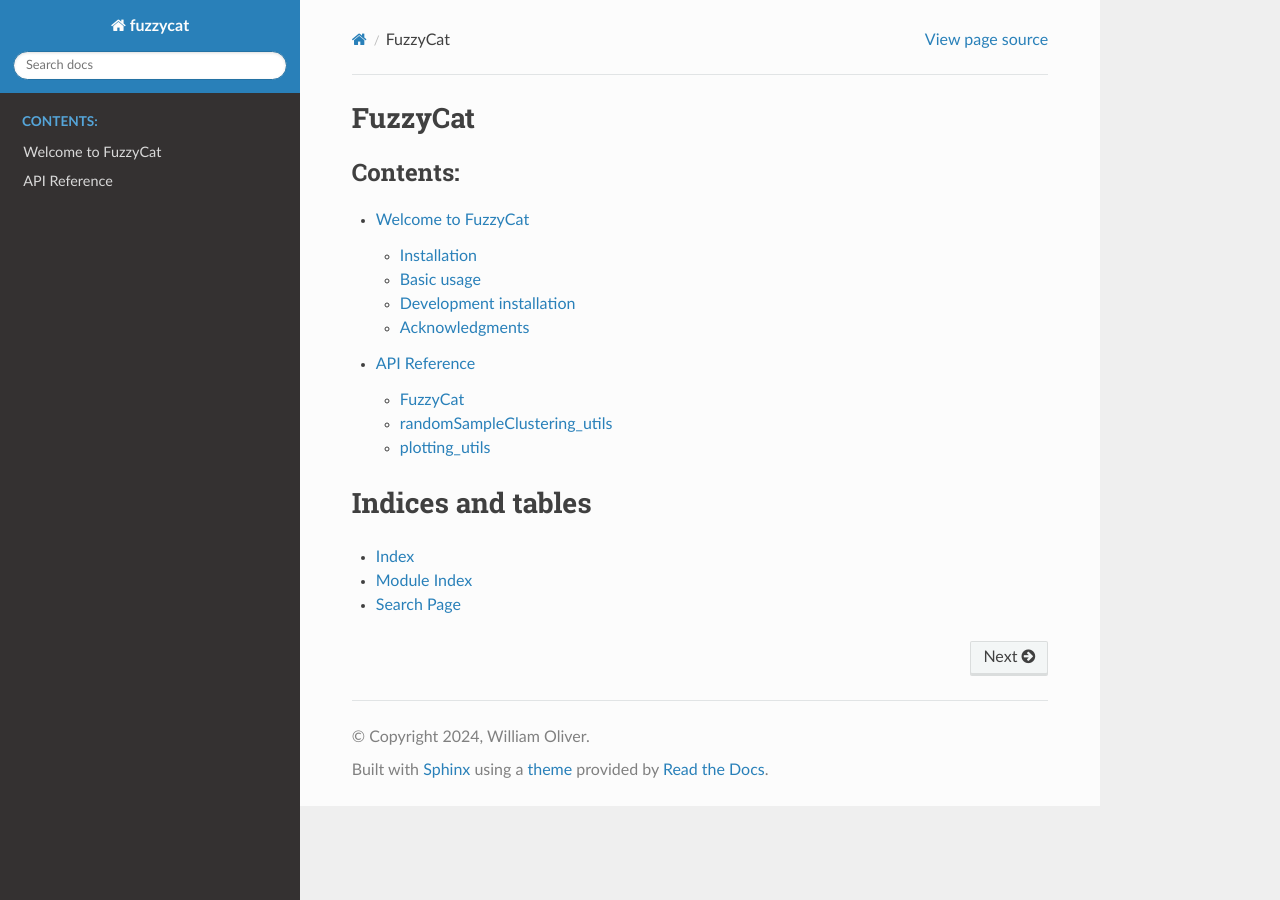
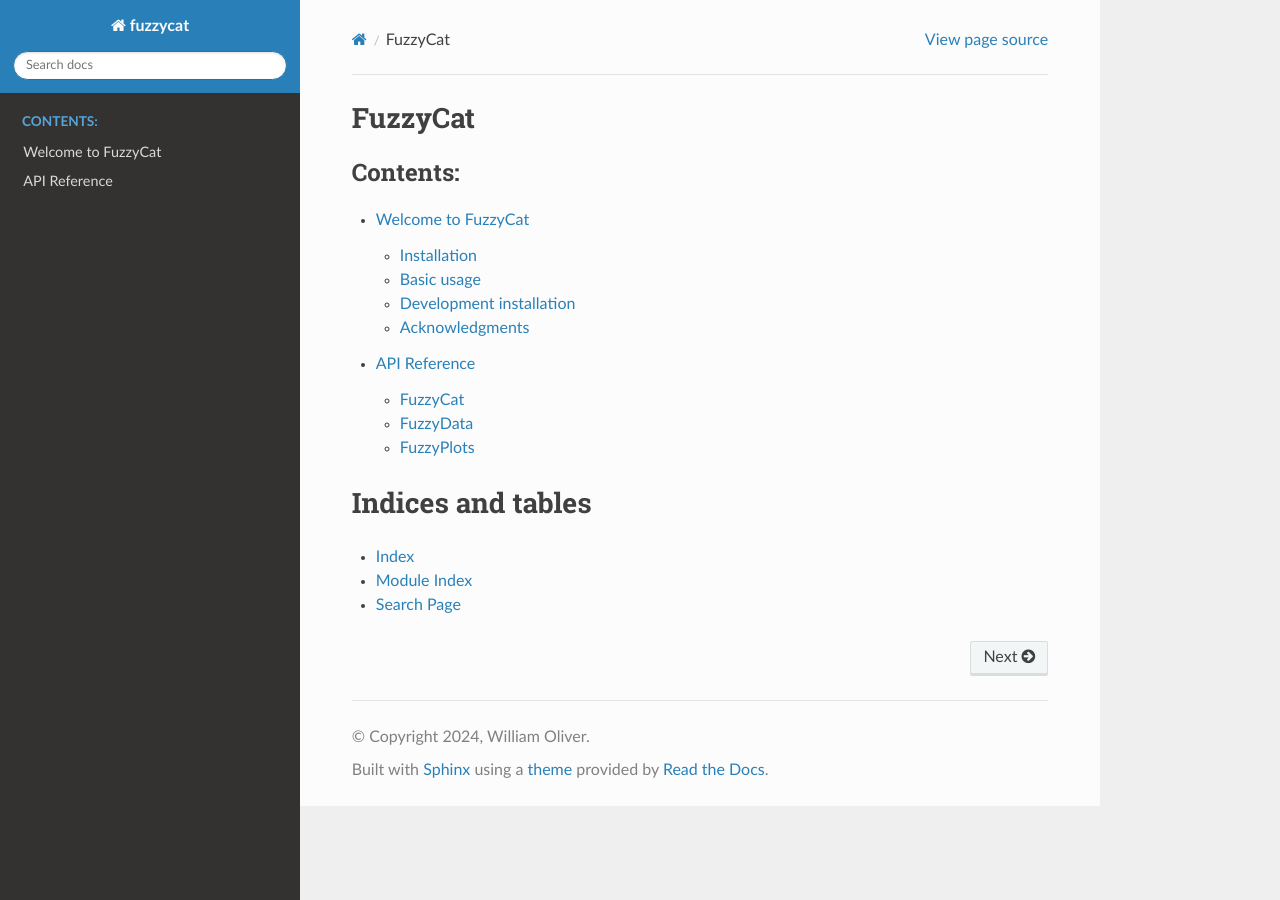
Before and after one commit to william-h-oliver/fuzzycat, a Sphinx documentation site: the page built from doc/index.rst, in a window 1280 px wide. Built offline with Sphinx 7.4.7 and the Read the Docs theme 2.0.0, drawn with Linux system fonts in a browser that asks for light colours; pages that are not in the unit, such as notebooks, are missing from menus.

Commit message:
Updated demo and api pages, connected repo to third-parties

```diff
--- a/doc/api.rst
+++ b/doc/api.rst
@@ -1,7 +1,7 @@
 API Reference
 =============
 
-Most functionality comes from the FuzzyCat class with methods in the randomSampleClustering_utils script helping with pre- and post-analysis.
+Most functionality comes from the FuzzyCat class, with additional methods in the FuzzyData and FuzzyPlots scripts helping with pre- and post-analysis.
 
 FuzzyCat
 ---------
@@ -9,14 +9,14 @@
 .. autoclass:: fuzzycat.fuzzycat.FuzzyCat
    :members:
 
-randomSampleClustering_utils
+FuzzyData
 --------------
 
-.. automodule:: fuzzycat.randomSampleClustering_utils
+.. automodule:: fuzzycat.FuzzyData
    :members:
 
-plotting_utils
+FuzzyPlots
 --------------
 
-.. automodule:: fuzzycat.plotting_utils
+.. automodule:: fuzzycat.FuzzyPlots
    :members:
```
Also changed, not shown: 1 other file.
